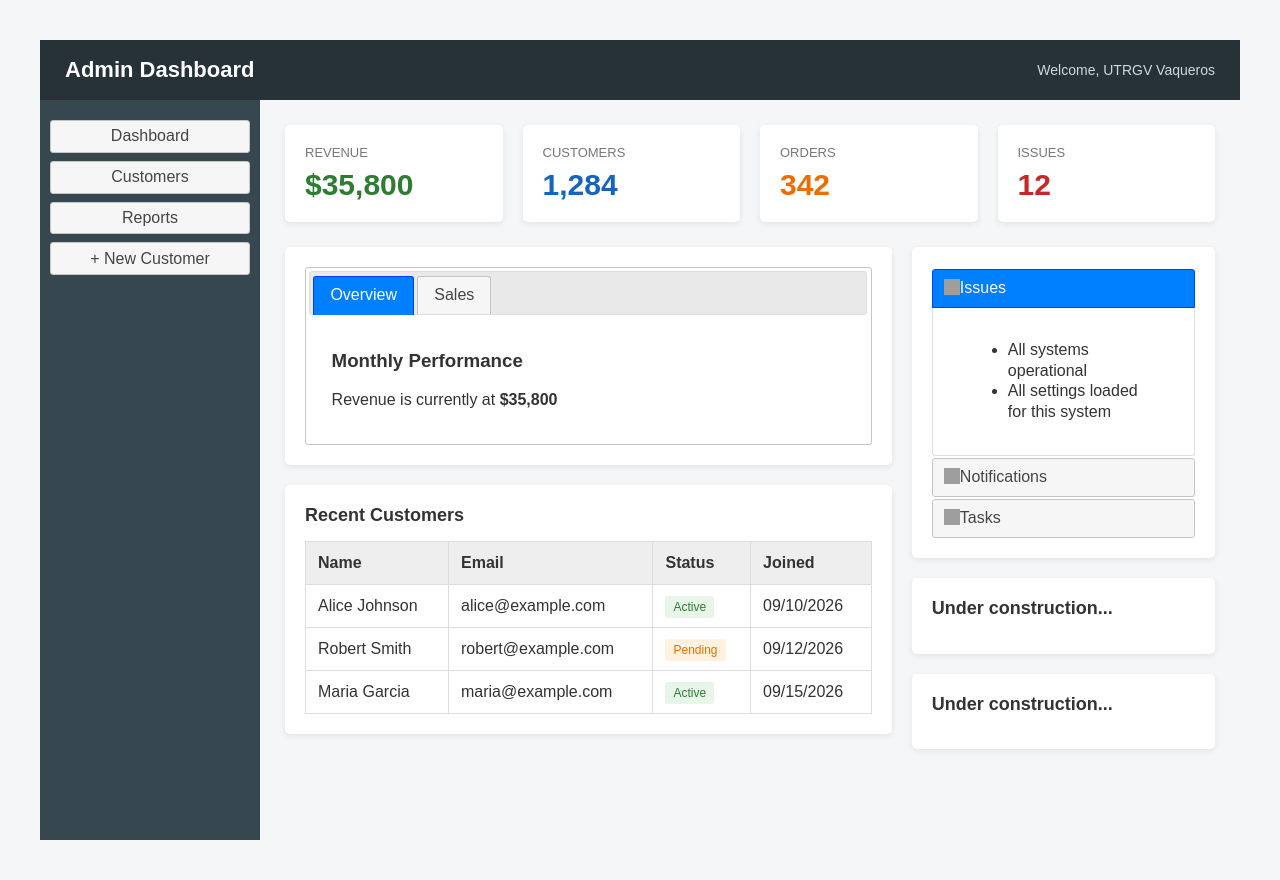
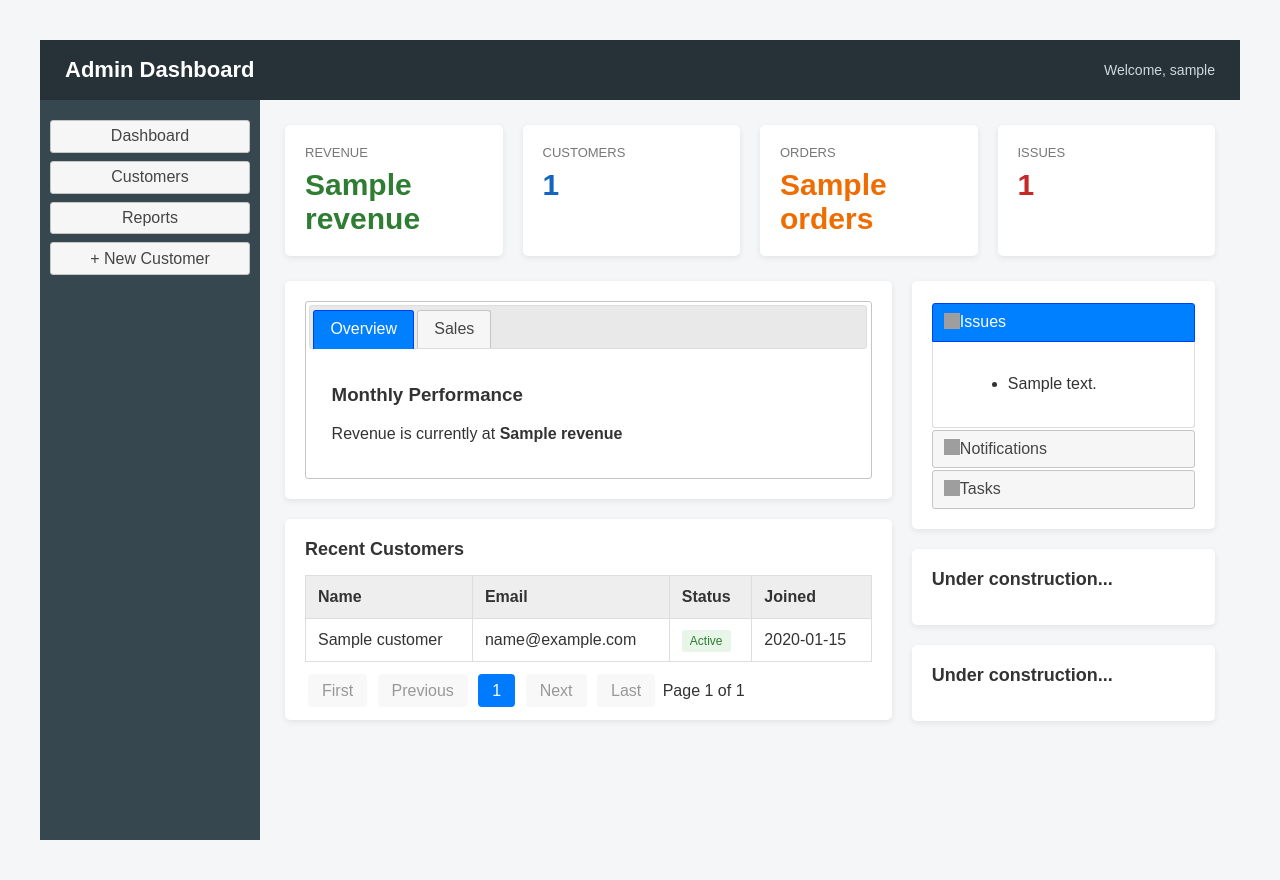
Before and after one commit to Eduardo-landois/App-dev-HW-7, a Node project: template views/index.ejs in a window 1280 px wide. Run offline with Node 20 templates, Linux system fonts and the light colour scheme; the template is opened without the code that fills it: most values are stand-ins (such as "Sample title", 1, 10 or a date in 2020); grey boxes are pictures that could not be loaded.

Commit message:
last commit

```diff
--- a/public/js/source.js
+++ b/public/js/source.js
@@ -1,198 +1,6 @@
 $(function () {
-    // *********************************************************************
-    // Feel free to modify/remove the JS objects below.
-    // *********************************************************************
-
-    let revenueAmt = "$35,800";
-    let customerNum = "1,284";
-    let ordersAmt = "342";
-    let issuesAmt = "12";
-    let username = "UTRGV Vaqueros";
-    let notifAmt = 3;
-
-    const customers = [
-        {
-            "name": "Alice Johnson",
-            "email": "alice@example.com",
-            "status": "Active",
-            "joined": "09/10/2026"
-        },
-        {
-            "name": "Robert Smith",
-            "email": "robert@example.com",
-            "status": "Pending",
-            "joined": "09/12/2026"
-        },
-        {
-            "name": "Maria Garcia",
-            "email": "maria@example.com",
-            "status": "Active",
-            "joined": "09/15/2026"
-        }
-    ];
-
-    const sales = [
-        {
-            "product": "Product A",
-            "quantity": "124",
-            "revenue": "$12,400"
-        },
-        {
-            "product": "Product B",
-            "quantity": "98",
-            "revenue": "$9,800"
-        },
-        {
-            "product": "Product C",
-            "quantity": "75",
-            "revenue": "$7,500"
-        },
-    ];
-
-    const activities = [
-        {
-            "message" : "New customer registered"
-        },
-        {
-            "message" : "Order #10482 completed"
-        },
-        {
-            "message" : "Payment received"
-        },
-        {
-            "message" : "Support ticket created"
-        }
-    ];
-
-    const messages = [
-        {
-            "messsage" : "All systems operational"
-        },
-        {
-            "messsage" : "All settings loaded for this system"
-        }
-    ];
-
-    const notifications = [
-        {
-            "messsage": "A new shipment is expected to arrive on Sep 30, 2026"
-        },
-        {
-            "messsage": "There are 12 outstanding issues with last week's orders"
-        },
-        {
-            "messsage": "Three new customers joined our platform in the last month"
-        },
-    ];
-
-    const tasks = [
-       {
-            "messsage": "Review orders"
-        },
-        {
-            "messsage": "Contact customer"
-        },
-        {
-            "messsage": "Generate report"
-        },
-    ]
-
-    // There are 13 requirements to implement.
-    const userNameObj = $("#username");
-    userNameObj.append(`${username}`);
-
-    const cardRevenue = $(".revenue-amt");   // this must select the class .revenue-amt, which will affect two elements. So count this 2 times.
-    cardRevenue.append(`${revenueAmt}`);
-
-    const cardCustomers = $("#customer-num");
-    cardCustomers.append(`${customerNum}`);
-
-    const cardOrders = $("#orders-amt");
-    cardOrders.append(`${ordersAmt}`);
-
-    const cardIssues = $("#issues-amt");
-    cardIssues.append(`${issuesAmt}`);
-
-    const notificationNumber = $("#notification-num");
-    notificationNumber.append(`${notifAmt}`);
-
-    const tableBody = $("#customerTableBody");
-
-    customers.forEach(customer => {
-        const row = $("<tr>");
-
-        var statusClass;
-            if (customer.status.toLowerCase() === "active"){
-                statusClass = "status-active";
-            } else {
-                statusClass = "status-pending";
-            }
-        row.html(`
-            <td>${customer.name}</td>
-            <td>${customer.email}</td>
-            <td>
-                <span class="status ${statusClass}">
-                    ${customer.status}
-                </span>
-            </td>
-            <td>${customer.joined}</td>
-        `);
-
-        tableBody.append(row);
-    });
-
-
-    const salesTableBody = $("#salesTableBody");
-
-    sales.forEach(sale => {
-        const row = $("<tr>");
-
-        row.html(`
-            <td>${sale.product}</td>
-            <td>${sale.quantity}</td>
-            <td>${sale.revenue}</td>
-        `);
-
-        salesTableBody.append(row);
-    });
-
-    const activityList = $("#activity-list");
-
-    activities.forEach(activity => {
-        const li = $("<li>");
-        li.html(`${activity.message}`);
-        activityList.append(li);
-    });
-
-
-    const systemStatusList = $("#system-status-list");
-
-    messages.forEach(msg => {
-        const li = $("<li>");
-        li.html(`${msg.messsage}`);
-        systemStatusList.append(li);
-    });
-
-
-    const notificationsList = $("#notifications-list");
-
-    notifications.forEach(notif => {
-        const li = $("<li>");
-        li.html(`${notif.messsage}`);
-        notificationsList.append(li);
-    });
-
-
-    const tasksList = $("#tasks-list");
-
-    tasks.forEach(task => {
-        const li = $("<li>");
-        li.html(`${task.messsage}`);
-        tasksList.append(li);
-    });
-
-
-    // All six jQuery UI functions
+    // Data now comes from the database (rendered by server.js + views/index.ejs).
+    // This file only sets up the jQuery UI widgets.
 
     $("button").button();
 
@@ -214,9 +22,7 @@ $(function () {
                 var name = $("#customerName").val();
                 var email = $("#customerEmail").val();
                 if (!name || !email) {
-                    alert(
-                        "Please enter a name and email."
-                    );
+                    alert("Please enter a name and email.");
                     return;
                 }
 
@@ -227,20 +33,9 @@ $(function () {
                 $(this).dialog("close");
             }
         }
-
     });
 
-
-    $("#newCustomerButton").on(
-        "click",
-        function () {
-            $("#customerDialog").dialog("open");
-        }
-    );
-
-
-
-
-
-
+    $("#newCustomerButton").on("click", function () {
+        $("#customerDialog").dialog("open");
     });
+});
--- a/server.js
+++ b/server.js
@@ -0,0 +1,143 @@
+import express from "express";
+import pg from "pg";
+
+const app = express();
+const port = 3000;
+
+// Return DATE columns as plain "YYYY-MM-DD" strings (avoids timezone shifts)
+pg.types.setTypeParser(1082, (value) => value);
+
+const db = new pg.Client({
+  user: "postgres",
+  password: "admin",
+  host: "localhost",
+  port: 5432,
+  database: "dashboard",
+});
+
+db.connect();
+
+app.set("view engine", "ejs");
+app.use(express.static("public"));
+
+const limit = 5; // customers per page
+const username = "UTRGV Vaqueros";
+
+// ---------- helpers ----------
+const money = (n) =>
+  "$" + Number(n || 0).toLocaleString("en-US", { maximumFractionDigits: 2 });
+
+const number = (n) => Number(n || 0).toLocaleString("en-US");
+
+// "2024-03-07" -> "03/07/2024"
+const formatDate = (d) => {
+  const [y, m, day] = String(d).split("-");
+  return `${m}/${day}/${y}`;
+};
+
+// test: http://localhost:3000/?page=2
+app.get("/", async (req, res) => {
+  console.log("Retrieving dashboard data ...");
+
+  try {
+    // ---------- Customers (queries 1 & 2) ----------
+    const resultCount = await db.query("SELECT count(*) FROM customers");
+    const totalCustomers = Number(resultCount.rows[0].count);
+    const totalPages = Math.max(1, Math.ceil(totalCustomers / limit));
+
+    let page = Number(req.query.page) || 1;
+    if (page < 1) page = 1;
+    if (page > totalPages) page = totalPages;
+    const offset = (page - 1) * limit;
+
+    const resultCustomers = await db.query(
+      "SELECT * FROM customers ORDER BY id LIMIT $1 OFFSET $2",
+      [limit, offset]
+    );
+    const customers = resultCustomers.rows.map((c) => ({
+      ...c,
+      datejoined: formatDate(c.datejoined),
+    }));
+
+    // ---------- Revenue (query 3) ----------
+    const resultRevenue = await db.query("SELECT sum(saleamount) FROM sales");
+    const revenue = resultRevenue.rows[0].sum;
+
+    // ---------- Sales table (query 4) ----------
+    const resultSales = await db.query(`
+      SELECT products.name, sales.quantity, sales.saleamount
+      FROM sales
+      LEFT JOIN products ON
+      sales.productid = products.id
+      ORDER BY sales.id ASC`);
+    const sales = resultSales.rows;
+
+    // ---------- Orders (query 5) ----------
+    const resultOrders = await db.query("SELECT count(quantity) FROM orders");
+    const orders = resultOrders.rows[0].count;
+
+    // ---------- Issues (queries 6 & 7) ----------
+    const resultIssuesCount = await db.query(
+      "SELECT count(id) FROM alerts WHERE type = 'issues'"
+    );
+    const issuesCount = resultIssuesCount.rows[0].count;
+
+    const resultIssues = await db.query(
+      "SELECT * FROM alerts WHERE type = 'issues'"
+    );
+    const issues = resultIssues.rows;
+
+    // ---------- Notifications (queries 8 & 9) ----------
+    const resultNotifCount = await db.query(
+      "SELECT count(id) FROM alerts WHERE type = 'notifications'"
+    );
+    const notificationsCount = resultNotifCount.rows[0].count;
+
+    const resultNotifications = await db.query(
+      "SELECT * FROM alerts WHERE type = 'notifications'"
+    );
+    const notifications = resultNotifications.rows;
+
+    // ---------- Tasks (query 10) ----------
+    const resultTasks = await db.query(
+      "SELECT * FROM alerts WHERE type = 'tasks'"
+    );
+    const tasks = resultTasks.rows;
+
+    // ---------- Pagination window (show 5 page links around the current one) ----------
+    let startPage = Math.max(1, page - 2);
+    let endPage = Math.min(totalPages, startPage + 4);
+    startPage = Math.max(1, endPage - 4);
+
+    res.render("index.ejs", {
+      username,
+      revenue: money(revenue),
+      totalCustomers: number(totalCustomers),
+      orders: number(orders),
+      issuesCount,
+      notificationsCount,
+      sales: sales.map((s) => ({
+        name: s.name,
+        quantity: number(s.quantity),
+        saleamount: money(s.saleamount),
+      })),
+      customers,
+      issues,
+      notifications,
+      tasks,
+      currentPage: page,
+      totalPages,
+      startPage,
+      endPage,
+    });
+  } catch (err) {
+    res.status(500).json({
+      error: "Internal server error",
+      message: err.message,
+    });
+  }
+});
+
+app.listen(port, () => {
+  console.log(`Server running on port ${port}`);
+});
--- a/views/index.ejs
+++ b/views/index.ejs
@@ -5,17 +5,16 @@
     <meta name="viewport" content="width=device-width, initial-scale=1.0">
     <title>Dashboard</title>
     <link rel="stylesheet" href="https://code.jquery.com/ui/1.13.2/themes/base/jquery-ui.css">
-    <link rel="stylesheet" href="css/styles.css">
+    <link rel="stylesheet" href="/css/styles.css">
     <script src="https://code.jquery.com/jquery-3.6.0.min.js"></script>
     <script src="https://code.jquery.com/ui/1.13.2/jquery-ui.min.js"></script>
-    <script src="js/source.js"></script>
-
+    <script src="/js/source.js"></script>
 </head>
 
 <body>
     <header class="header">
         <h1>Admin Dashboard</h1>
-        <div class="user-info">Welcome, <span id="username"><!--UTRGV Vaqueros--></span></div>
+        <div class="user-info">Welcome, <span id="username"><%= username %></span></div>
     </header>
 
     <div class="dashboard">
@@ -40,19 +39,19 @@
             <section class="stats">
                 <div class="card" id="card-revenue">
                     <div class="stat-title">Revenue</div>
-                    <div class="stat-value green"><span class="revenue-amt"><!--$48,250--></span></div>
+                    <div class="stat-value green"><span class="revenue-amt"><%= revenue %></span></div>
                 </div>
                 <div class="card" id="card-customers">
                     <div class="stat-title">Customers</div>
-                    <div class="stat-value blue"><span id="customer-num"><!--1,284--></span></div>
+                    <div class="stat-value blue"><span id="customer-num"><%= totalCustomers %></span></div>
                 </div>
                 <div class="card" id="card-orders">
                     <div class="stat-title">Orders</div>
-                    <div class="stat-value orange"><span id="orders-amt"><!--342--></span></div>
+                    <div class="stat-value orange"><span id="orders-amt"><%= orders %></span></div>
                 </div>
                 <div class="card" id="card-issues">
                     <div class="stat-title">Issues</div>
-                    <div class="stat-value red"><span id="issues-amt"><!--12--></span></div>
+                    <div class="stat-value red"><span id="issues-amt"><%= issuesCount %></span></div>
                 </div>
             </section>
 
@@ -68,7 +67,7 @@
 
                             <div id="tab-overview">
                                 <h3>Monthly Performance</h3>
-                                <p>Revenue is currently at <strong class="revenue-amt"> <!--$48,250--></strong></p>
+                                <p>Revenue is currently at <strong class="revenue-amt"><%= revenue %></strong></p>
                             </div>
 
                             <div id="tab-sales">
@@ -83,23 +82,13 @@
                                     </thead>
 
                                     <tbody id="salesTableBody">
-                                        <!-- <tr>
-                                            <td>Product A</td>
-                                            <td>124</td>
-                                            <td>$12,400</td>
-                                        </tr>
-
-                                        <tr>
-                                            <td>Product B</td>
-                                            <td>98</td>
-                                            <td>$9,800</td>
-                                        </tr>
-
-                                        <tr>
-                                            <td>Product C</td>
-                                            <td>75</td>
-                                            <td>$7,500</td>
-                                        </tr> -->
+                                        <% sales.forEach(sale => { %>
+                                            <tr>
+                                                <td><%= sale.name %></td>
+                                                <td><%= sale.quantity %></td>
+                                                <td><%= sale.saleamount %></td>
+                                            </tr>
+                                        <% }) %>
                                     </tbody>
                                 </table>
                             </div>
@@ -109,7 +98,7 @@
                     </section>
 
 
-                    <section class="panel">
+                    <section class="panel" id="customers">
                         <h2>Recent Customers</h2>
                         <table id="customerTable">
                             <thead>
@@ -122,27 +111,31 @@
                             </thead>
 
                             <tbody id="customerTableBody">
-                                <!-- <tr>
-                                    <td>Alice Johnson</td>
-                                    <td>alice@example.com</td>
-                                    <td><span class="status status-active">Active</span></td>
-                                    <td>09/10/2026</td>
-                                </tr>
-                                <tr>
-                                    <td>Robert Smith</td>
-                                    <td>robert@example.com</td>
-                                    <td><span class="status status-pending">Pending</span></td>
-                                    <td>09/12/2026</td>
-                                </tr>
-
-                                <tr>
-                                    <td>Maria Garcia</td>
-                                    <td>maria@example.com</td>
-                                    <td><span class="status status-active">Active</span></td>
-                                    <td>09/15/2026</td>
-                                </tr> -->
+                                <% customers.forEach(customer => { %>
+                                    <tr>
+                                        <td><%= customer.name %></td>
+                                        <td><%= customer.email %></td>
+                                        <td>
+                                            <span class="status <%= customer.status.toLowerCase() === 'active' ? 'status-active' : 'status-pending' %>">
+                                                <%= customer.status.charAt(0).toUpperCase() + customer.status.slice(1) %>
+                                            </span>
+                                        </td>
+                                        <td><%= customer.datejoined %></td>
+                                    </tr>
+                                <% }) %>
                             </tbody>
                         </table>
+
+                        <div class="pagination">
+                            <a href="/?page=1#customers" class="<%= currentPage === 1 ? 'disabled' : '' %>">First</a>
+                            <a href="/?page=<%= currentPage - 1 %>#customers" class="<%= currentPage === 1 ? 'disabled' : '' %>">Previous</a>
+                            <% for (let i = startPage; i <= endPage; i++) { %>
+                                <a href="/?page=<%= i %>#customers" class="<%= currentPage === i ? 'active' : '' %>"><%= i %></a>
+                            <% } %>
+                            <a href="/?page=<%= currentPage + 1 %>#customers" class="<%= currentPage === totalPages ? 'disabled' : '' %>">Next</a>
+                            <a href="/?page=<%= totalPages %>#customers" class="<%= currentPage === totalPages ? 'disabled' : '' %>">Last</a>
+                            <span class="page-info">Page <%= currentPage %> of <%= totalPages %></span>
+                        </div>
                     </section>
                 </div>
 
@@ -152,30 +145,29 @@
                         <div id="accordion">
                             <h3>Issues</h3>
                             <div>
-                                <p class="green">
-                                    <ul id="system-status-list">
-                                        <!-- <li>All systems operational</li>
-                                        <li>All settings loaded for this system</li>                                         -->
-                                    </ul>
-                                </p>
+                                <ul id="system-status-list">
+                                    <% issues.forEach(issue => { %>
+                                        <li><%= issue.description %></li>
+                                    <% }) %>
+                                </ul>
                             </div>
 
                             <h3>Notifications</h3>
                             <div>
-                                <p>You have <span id="notification-num"><!-- 3--></span> new notifications.</p>
+                                <p>You have <span id="notification-num"><%= notificationsCount %></span> new notifications.</p>
                                 <ol id="notifications-list">
-                                    <!-- <li>A new shipment is expected to arrive on Sep 30, 2026</li>
-                                    <li>There are 12 outstanding issues with last week's orders </li>
-                                    <li>Three new customers joined our platform in the last month</li> -->
+                                    <% notifications.forEach(notif => { %>
+                                        <li><%= notif.description %></li>
+                                    <% }) %>
                                 </ol>
                             </div>
 
                             <h3>Tasks</h3>
                             <div>
                                 <ul id="tasks-list">
-                                    <!-- <li>Review orders</li>
-                                    <li>Contact customer</li>
-                                    <li>Generate report</li> -->
+                                    <% tasks.forEach(task => { %>
+                                        <li><%= task.description %></li>
+                                    <% }) %>
                                 </ul>
                             </div>
 
@@ -199,7 +191,6 @@
     </div>
 
 
-    <!-- TODO: Make it a jQuery Dialog -->
     <div id="customerDialog" title="Create New Customer">
         <div class="form-row">
             <label for="customerName">Name</label>
@@ -227,8 +218,5 @@
         </div>
     </div>
 
-
-
-
 </body>
 </html>
```
